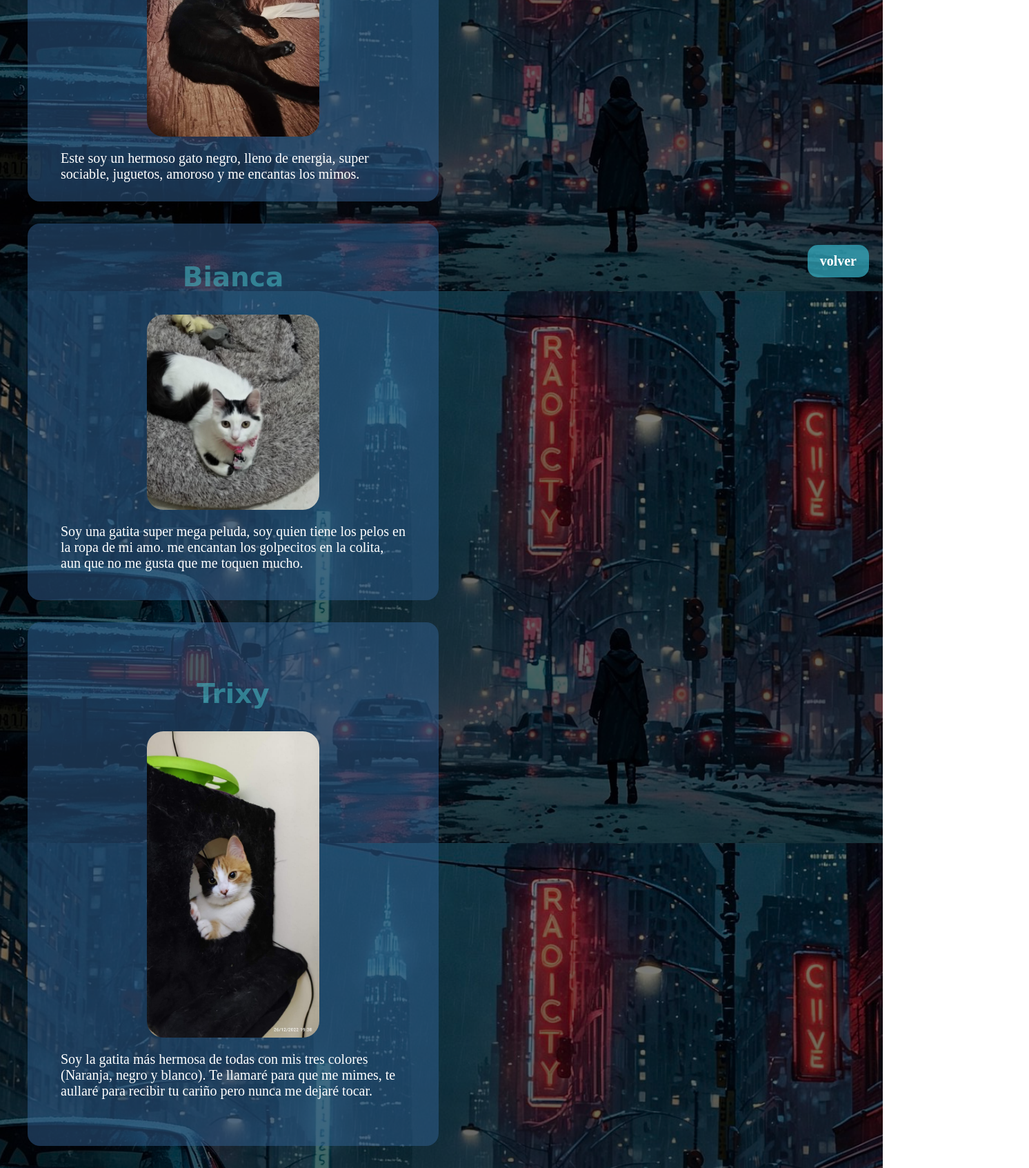
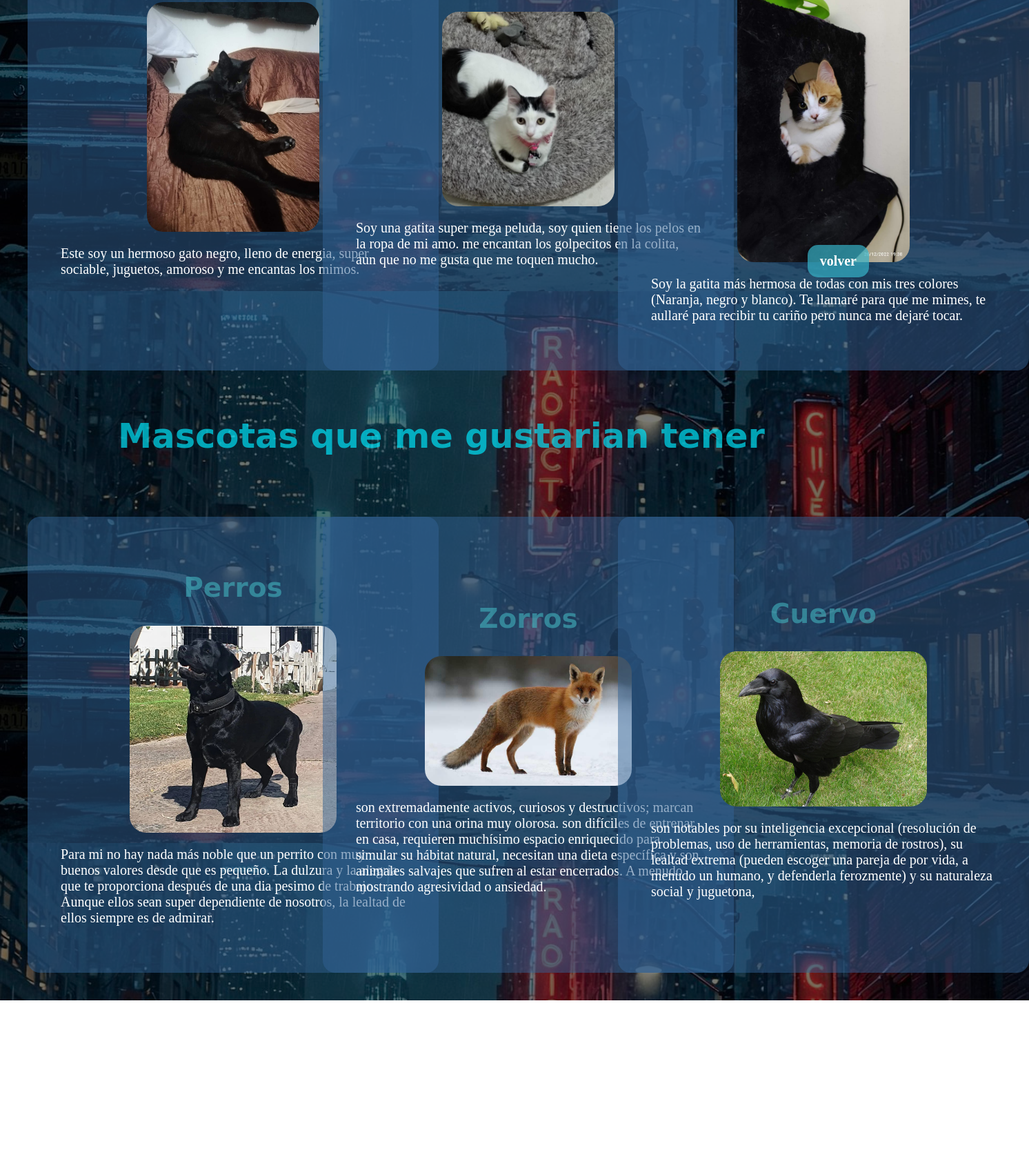
Before and after one commit to TheDaspeb/proyecto, a plain HTML site: page mascotas.html in a window 1280 px wide. Shown: the part 378-2071 px from the top of the page at 69% size, 1492 px wide, since content can reach past the window. After the commit the page ends 1828 px from the top, so only its background shows below. Drawn offline with Linux system fonts and the light colour scheme; a web font is replaced by a local one.

Commit message:
Partafolio semana 2

```diff
--- a/mascotas.html
+++ b/mascotas.html
@@ -20,8 +20,8 @@
         <h1>Estas son mis mascotas </h1>
     </header>
 
-    <section id="gatos">
-        <div class="Ronny">
+    <section class="gatos ">
+        <div class="gato li1">
             <h2>Ronny</h2>
             <img src="img/Ronny.jpeg" width="250px">
             <p>Este soy un hermoso gato negro, lleno de energia, super sociable, juguetos, amoroso
@@ -31,7 +31,7 @@
 
 
 
-        <div class="Bianca">
+        <div class="gato li2">
             <h2>Bianca</h2>
             <img src="img/Bianca.jpeg" width="250px">
             <p>Soy una gatita super mega peluda, soy quien tiene los pelos en la ropa de mi amo.
@@ -39,10 +39,8 @@
             </p>
 
         </div>
-        </section>
 
-
-        <div class="Trixy">
+        <div class="gato li3">
             <h2>Trixy</h2>
             <img src="img/Trixcy.jpeg" width="250px">
                 <p>Soy la gatita más hermosa de todas con mis tres colores (Naranja, negro y blanco).
@@ -51,6 +49,43 @@
             </div>
     </section>
 
+    <h1>Mascotas que me gustarian tener</h1><br>
+
+    <section class="mascotas">
+
+        <div class="mascota la1">
+            <h2>Perros</h2>
+            <img src="img/perros.jpg" width="300px">
+            <p>
+                Para mi no hay nada más noble que un perrito con muy buenos valores desde que es pequeño.
+                La dulzura y la alegria que te proporciona después de una dia pesimo de trabajo.
+                Aunque ellos sean super dependiente de nosotros, la lealtad de ellos siempre es de admirar.
+            </p>
+        </div>
+
+        <div class="mascota la2">
+            <h2>Zorros</h2>
+            <img src="img/zorro.jpg" width="300px">
+            <p>
+                son extremadamente activos, curiosos y destructivos; marcan territorio con una orina muy olorosa.
+                son difíciles de entrenar en casa, requieren muchísimo espacio enriquecido para simular su
+                hábitat natural, necesitan una dieta específica y son animales salvajes que sufren al estar encerrados.
+                A menudo mostrando agresividad o ansiedad.
+            </p>
+        </div>
+
+
+        <div class="mascota la3">
+            <h2>Cuervo</h2>
+            <img src="img/cuervo.JPG" width="300px">
+            <p>
+                son notables por su inteligencia excepcional (resolución de problemas, uso de herramientas, memoria de rostros),
+                su lealtad extrema (pueden escoger una pareja de por vida, a menudo un humano, y defenderla ferozmente) y su
+                naturaleza social y juguetona,
+            </p>
+        </div>
+    </section>
+
     <section id="volver">
             <a class="volver" href="index.html">volver</a>
         </section>
--- a/style.css
+++ b/style.css
@@ -3,13 +3,18 @@ html {
 }
 
 nav {
-    border: inset rgb(207, 219, 219) 3px;
+    background-color: rgba(64, 145, 148, 0.438);
+    padding: 10px;
+    border-radius: 12px;
+    display: flex;
+    justify-content: center;
     font-family: "Science Gothic", sans-serif;
     gap: 30px;
     text-align: center;
 }
 
 nav a {
+    font-style: italic;
     text-decoration: none;
     gap: 30px;
     margin-left: 140px;
@@ -192,59 +197,6 @@ h2{
     box-shadow: 0 12px 15px rgb(241, 158, 4);
 }
 
-.Ronny {
-    background: rgba(51, 99, 148, 0.502);
-    width: 500px;
-    height: 450px;
-    border-radius: 18px;
-    margin: 2rem;
-    display: flex;
-    justify-content: center;
-    flex-direction: column;
-    padding: 3rem;
-    align-items: center;
-}
-
-.Ronny:hover {
-    transform: translateY(-5px);
-    box-shadow: 0 12px 15px rgb(0, 0, 0);
-}
-
-.Bianca{
-    background: rgba(51, 99, 148, 0.502);
-    width: 500px;
-    height: 450px;
-    border-radius: 18px;
-    margin: 2rem;
-    display: flex;
-    justify-content: center;
-    flex-direction: column;
-    padding: 3rem;
-    align-items: center;
-}
-
-.Bianca:hover{
-    transform: translateY(-5px);
-    box-shadow: 0 12px 15px rgba(255, 255, 255, 0.651);
-}
-
-.Trixy{
-    background: rgba(51, 99, 148, 0.502);
-    width: 500px;
-    height: auto;
-    border-radius: 18px;
-    margin: 2rem;
-    display: flex;
-    justify-content: center;
-    flex-direction: column;
-    padding: 3rem;
-    align-items: center;
-}
-
-.Trixy:hover{
-    transform: translateY(-5px);
-    box-shadow: 0 12px 15px rgba(124, 71, 177, 0.836);
-}
 
 #volver {
     position: fixed;
@@ -264,3 +216,79 @@ h2{
     font-weight: bold;
     transition: 1.5s;
 }
+
+#volver a:hover {
+    background-color: #00e1ff;
+}
+
+.gatos {
+    display: grid;
+    grid-template-columns: repeat(auto-fit, minmax(300px, 1fr));
+    gap: 20px;
+    flex-wrap: wrap;
+    height: auto;
+
+}
+
+.gato{
+    background: rgba(51, 99, 148, 0.502);
+    width: 500px;
+    height: auto;
+    border-radius: 18px;
+    margin: 2rem;
+    display: flex;
+    justify-content: center;
+    flex-direction: column;
+    padding: 3rem;
+    align-items: center;
+}
+
+.gato.li1:hover{
+    transform: translateY(-5px);
+    box-shadow: 0 12px 15px rgb(0, 0, 0);
+}
+
+.gato.li2:hover{
+    transform: translateY(-5px);
+    box-shadow: 0 12px 15px rgba(255, 255, 255, 0.651);
+}
+.gato.li3:hover{
+    transform: translateY(-5px);
+    box-shadow: 0 12px 15px rgba(124, 71, 177, 0.836);
+}
+
+.mascota {
+    background: rgba(51, 99, 148, 0.502);
+    width: 500px;
+    height: auto;
+    border-radius: 18px;
+    margin: 2rem;
+    display: flex;
+    justify-content: center;
+    flex-direction: column;
+    padding: 3rem;
+    align-items: center;
+}
+
+.mascotas {
+    display: grid;
+    grid-template-columns: repeat(auto-fit, minmax(300px, 1fr));
+    gap: 20px;
+    flex-wrap: wrap;
+    height: auto;
+}
+
+.mascota.la1:hover{
+    transform: translateY(-5px);
+    box-shadow: 0 12px 15px rgba(168, 221, 217, 0.644);
+}
+
+.mascota.la2:hover{
+    transform: translateY(-5px);
+    box-shadow: 0 12px 15px rgba(212, 128, 31, 0.726);
+}
+
+.mascota.la3:hover{
+    transform: translateY(-5px);
+    box-shadow: 0 12px 15px rgba(159, 26, 163, 0.692);
+}
```
Also changed, not shown: index.html (+3 -2 lines), img/cuervo.JPG (added), img/perros.jpg (added), img/zorro.jpg (added).
